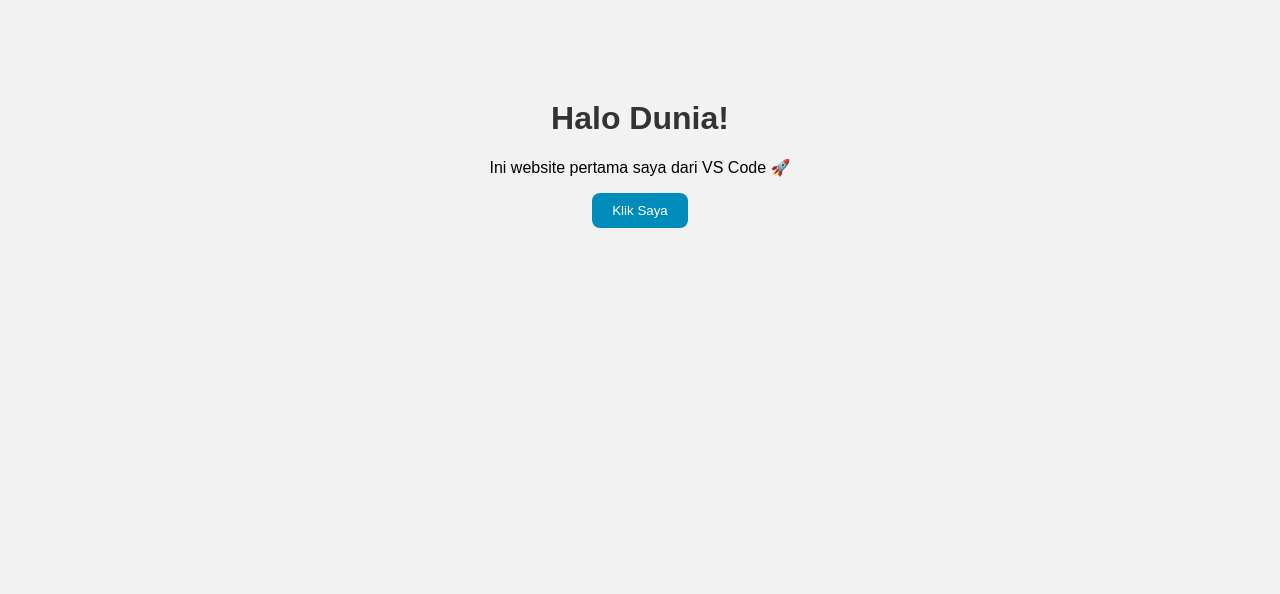
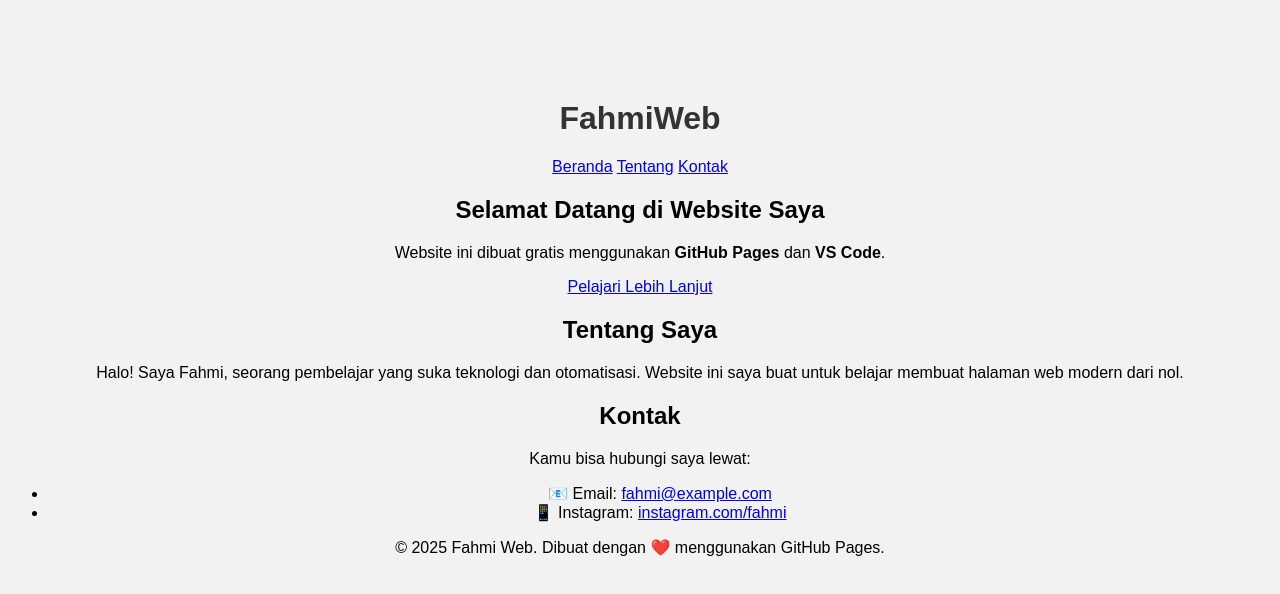
Before and after one commit to ozzofahmi-droid/websitetest, a plain HTML site: page index.html in a window 1280 px wide. Drawn offline with Linux system fonts and the light colour scheme.

Commit message:
Revamp index.html with new layout and sections
Added a navbar, hero section, about section, contact section, and footer to the HTML file.

```diff
--- a/index.html
+++ b/index.html
@@ -3,14 +3,48 @@
 <head>
   <meta charset="UTF-8">
   <meta name="viewport" content="width=device-width, initial-scale=1.0">
-  <title>Website Pertama Saya</title>
+  <title>Website Fahmi</title>
   <link rel="stylesheet" href="style.css">
 </head>
 <body>
-  <h1>Halo Dunia!</h1>
-  <p>Ini website pertama saya dari VS Code 🚀</p>
-  <button id="tombol">Klik Saya</button>
 
-  <script src="script.js"></script>
+  <!-- NAVBAR -->
+  <header>
+    <h1 class="logo">Fahmi<span>Web</span></h1>
+    <nav>
+      <a href="#home">Beranda</a>
+      <a href="#about">Tentang</a>
+      <a href="#contact">Kontak</a>
+    </nav>
+  </header>
+
+  <!-- HERO SECTION -->
+  <section id="home" class="hero">
+    <h2>Selamat Datang di Website Saya</h2>
+    <p>Website ini dibuat gratis menggunakan <strong>GitHub Pages</strong> dan <strong>VS Code</strong>.</p>
+    <a href="#about" class="btn">Pelajari Lebih Lanjut</a>
+  </section>
+
+  <!-- ABOUT SECTION -->
+  <section id="about" class="about">
+    <h2>Tentang Saya</h2>
+    <p>Halo! Saya Fahmi, seorang pembelajar yang suka teknologi dan otomatisasi. Website ini saya buat untuk belajar membuat halaman web modern dari nol.</p>
+  </section>
+
+  <!-- CONTACT SECTION -->
+  <section id="contact" class="contact">
+    <h2>Kontak</h2>
+    <p>Kamu bisa hubungi saya lewat:</p>
+    <ul>
+      <li>📧 Email: <a href="mailto:fahmi@example.com">fahmi@example.com</a></li>
+      <li>📱 Instagram: <a href="https://instagram.com">instagram.com/fahmi</a></li>
+    </ul>
+  </section>
+
+  <!-- FOOTER -->
+  <footer>
+    <p>© 2025 Fahmi Web. Dibuat dengan ❤️ menggunakan GitHub Pages.</p>
+  </footer>
+
 </body>
 </html>
```
